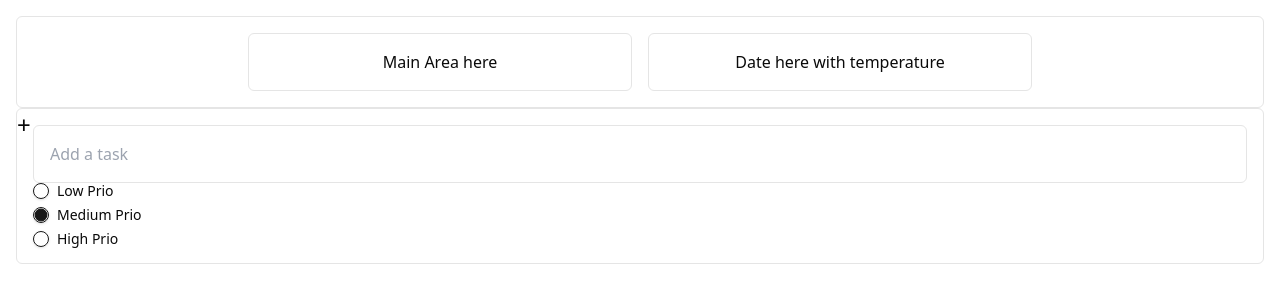
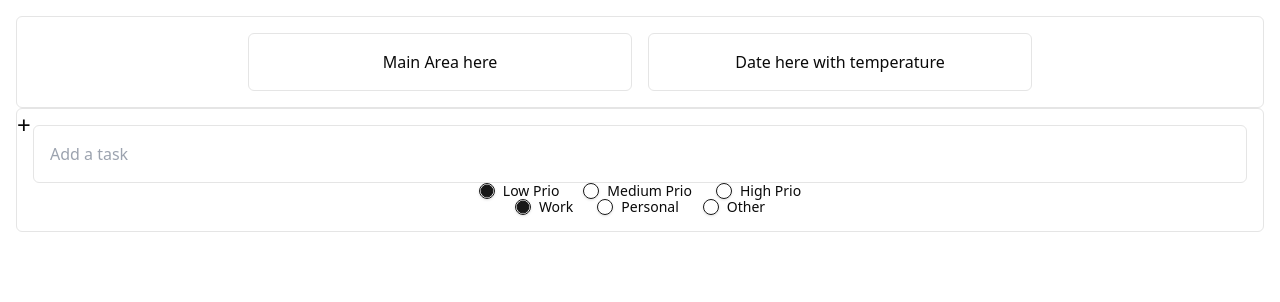
Before and after one commit to enzorod10/hub, a Next.js app: page / in a window 1280 px wide. Shown: the top 302 px of the page. Built offline with nearby package versions, Linux system fonts and the light colour scheme.

Commit message:
added radio group for task type

```diff
--- a/app/page.tsx
+++ b/app/page.tsx
@@ -1,23 +1,24 @@
 'use client';
 import { useState } from "react";
-import { Task } from "./types";
+import { Task, TaskType, Priority } from "./types";
 import { v4 as uuidv4 } from 'uuid';
 import { Label } from "@/components/ui/label"
 import { RadioGroup, RadioGroupItem } from "@/components/ui/radio-group"
 
 export default function Home() {
-  const [tasks, setTasks] = useState<Task[]>();
-  const [task, setTask] = useState<Task>({
-    id: "0",
-    type: "work",
-    name: "",
-    priority: "low",
-    done: false
-  });
+  const [tasks, setTasks] = useState<Task[]>([]);
+  const [taskName, setTaskName] = useState<string>('');
+  const [type, setType] = useState<TaskType>("work");
+  const [selectedPriority, setSelectedPriority] = useState<Priority>("low");
 
   const handleAddTask = (e) => {
     e.preventDefault();
-    setTasks((prevTasks) => [...(prevTasks || []), {...task, id: uuidv4()}]);
+    setTasks((prevTasks) => [...prevTasks, {
+      name: taskName,
+      priority: selectedPriority,
+      type,
+      done: false,
+      id: uuidv4() }]);
   }
 
   return (
@@ -34,19 +35,33 @@ export default function Home() {
         <div>
           <div className="w-full border relative rounded-md p-4 gap-4 justify-center">
             <form>
-              <input onChange={(e) => setTask({...task, name: e.target.value})} type="text" placeholder="Add a task" className="w-full border rounded-md p-4" />
-              <RadioGroup defaultValue="comfortable">
+              <input onChange={(e) => setTaskName(e.target.value)} type="text" placeholder="Add a task" className="w-full border rounded-md p-4" />
+              <RadioGroup value={selectedPriority} onValueChange={(value: string) => setSelectedPriority(value as Priority)} className="flex items-center justify-center space-x-4">
                 <div className="flex items-center space-x-2">
-                  <RadioGroupItem value="default" id="r1" />
+                  <RadioGroupItem value="low" id="r1" />
                   <Label htmlFor="r1">Low Prio</Label>
                 </div>
                 <div className="flex items-center space-x-2">
-                  <RadioGroupItem value="comfortable" id="r2" />
+                  <RadioGroupItem value="medium" id="r2" />
                   <Label htmlFor="r2">Medium Prio</Label>
                 </div>
                 <div className="flex items-center space-x-2">
-                  <RadioGroupItem value="compact" id="r3" />
+                  <RadioGroupItem value="high" id="r3" />
                   <Label htmlFor="r3">High Prio</Label>
+                </div>
+              </RadioGroup>
+              <RadioGroup value={type} onValueChange={(value: string) => setType(value as TaskType)} className="flex items-center justify-center space-x-4">
+                <div className="flex items-center space-x-2">
+                  <RadioGroupItem value="work" id="r1" />
+                  <Label htmlFor="r1">Work</Label>
+                </div>
+                <div className="flex items-center space-x-2">
+                  <RadioGroupItem value="personal" id="r2" />
+                  <Label htmlFor="r2">Personal</Label>
+                </div>
+                <div className="flex items-center space-x-2">
+                  <RadioGroupItem value="other" id="r3" />
+                  <Label htmlFor="r3">Other</Label>
                 </div>
               </RadioGroup>
               <button onClick={(e) => handleAddTask(e)} className="text-2xl absolute left-0 top-0">
--- a/app/types.ts
+++ b/app/types.ts
@@ -19,5 +19,5 @@ export interface Prompt{
 }
 
 type MoodType = 'happy' | 'sad' | 'neutral';
-type Priority = 'low' | 'medium' | 'high';
-type TaskType = 'work' | 'personal' | 'other';
+export type Priority = 'low' | 'medium' | 'high';
+export type TaskType = 'work' | 'personal' | 'other';
```
